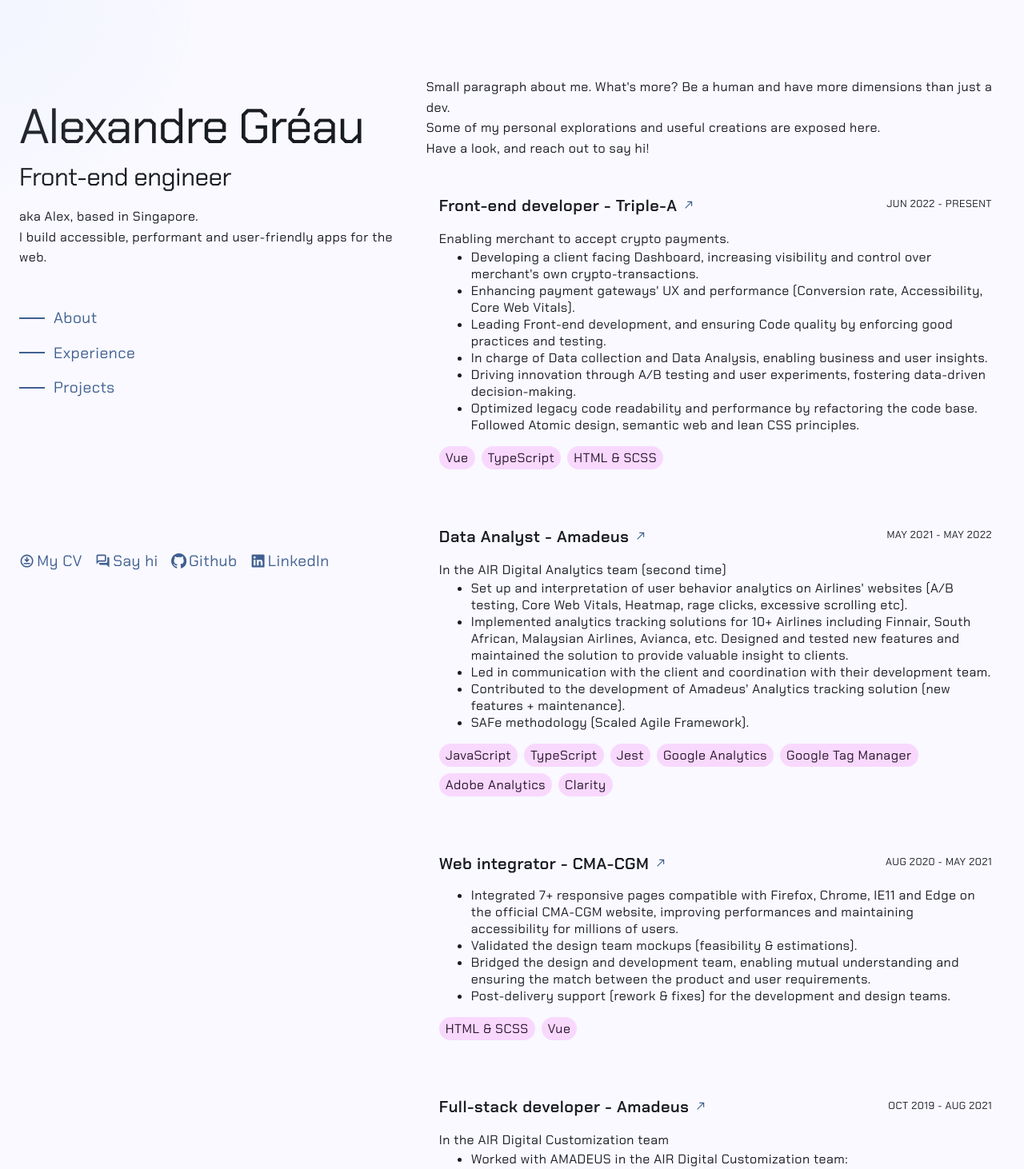
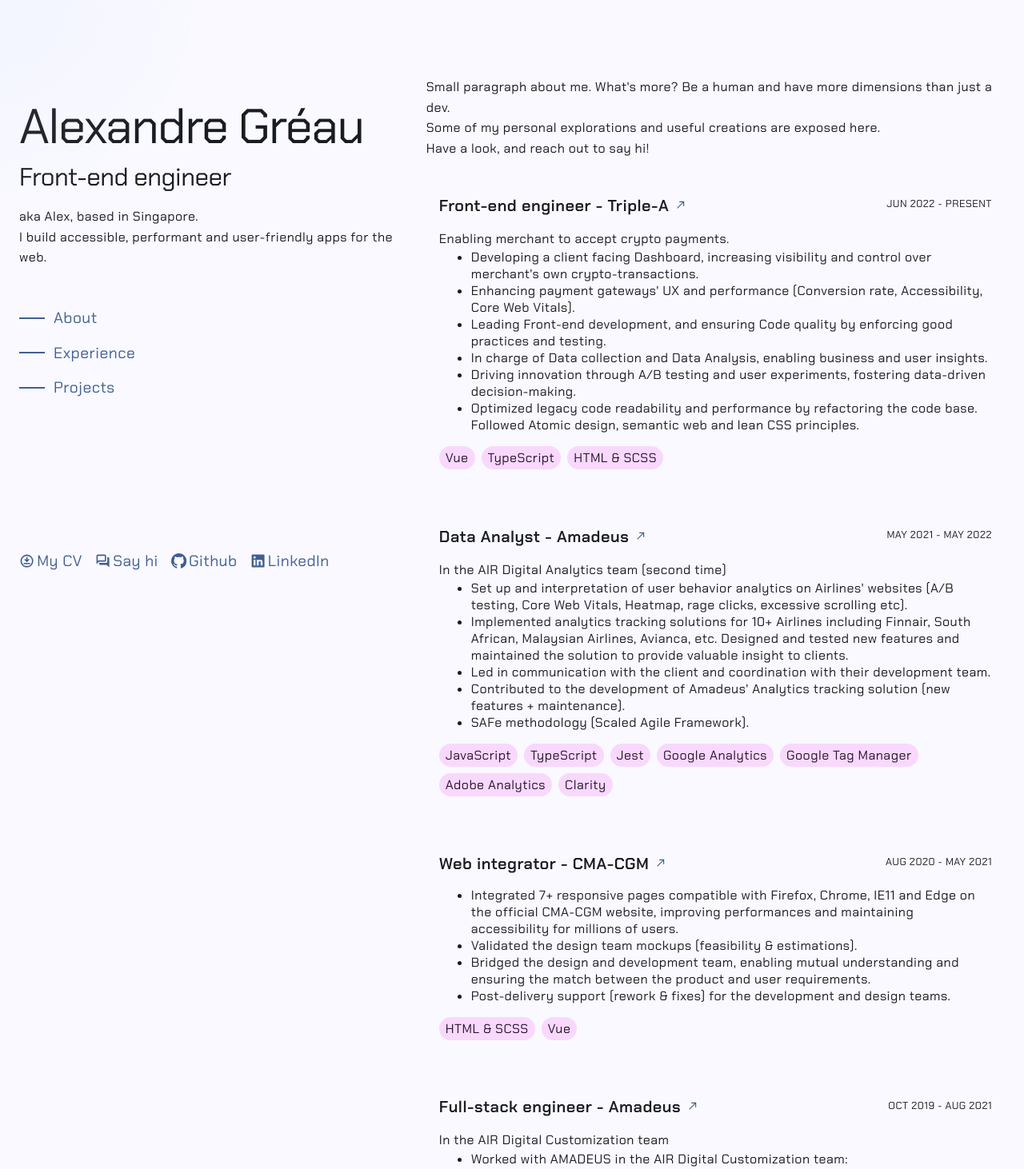
Before and after one commit to AlexGreau/Portfolio, a Vue app: page / in a window 1280 px wide. Shown: the top 1462 px of the page at 80% size. Built offline with nearby package versions, Linux system fonts and the light colour scheme.

Commit message:
fix: work wording

```diff
--- a/src/views/HomeView.vue
+++ b/src/views/HomeView.vue
@@ -169,7 +169,7 @@
   {
     company: 'Triple-A',
     link: 'https://triple-a.io/',
-    position: 'Front-end developer',
+    position: 'Front-end engineer',
     startDate: new Date('2022-06-06'),
     endDate: undefined,
     description: 'Enabling merchant to accept crypto payments.',
@@ -227,7 +227,7 @@
   },
   {
     company: 'Amadeus',
-    position: 'Full-stack developer',
+    position: 'Full-stack engineer',
     link: 'https://www.amadeus.com/',
     startDate: new Date('2019-10'),
     endDate: new Date('2021-08'),
```
